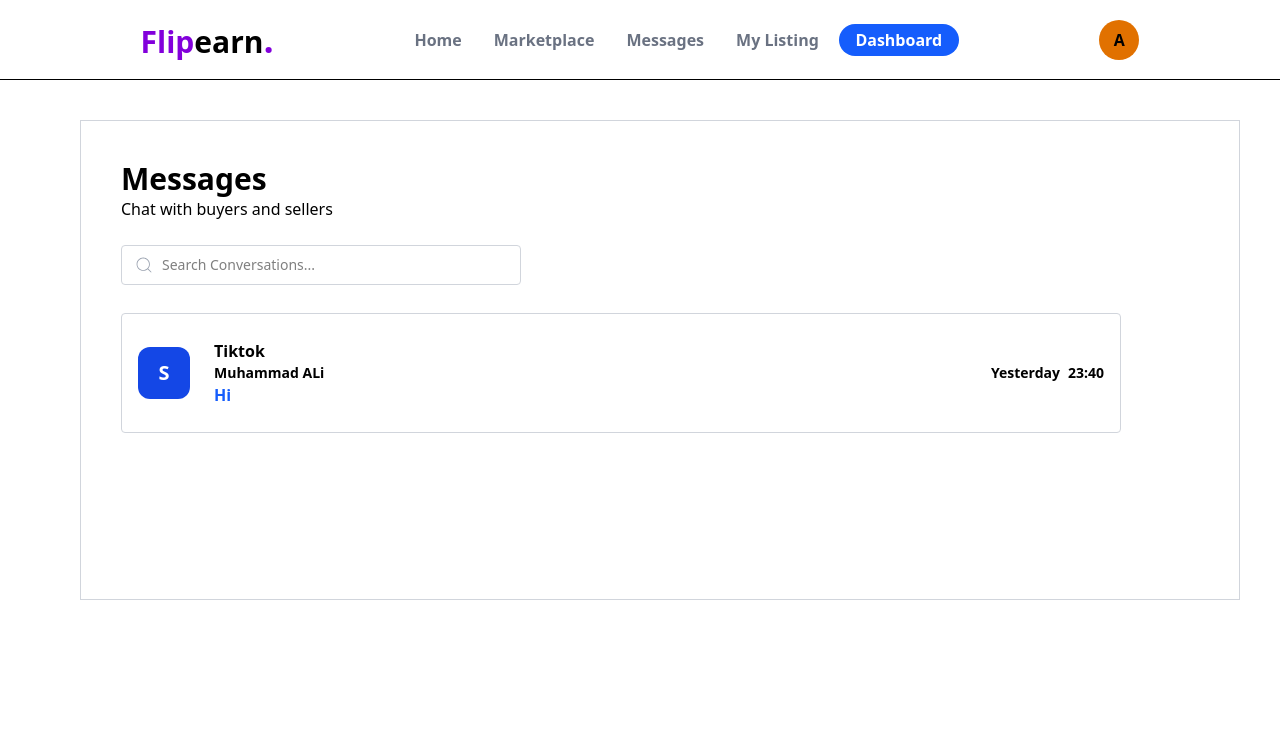
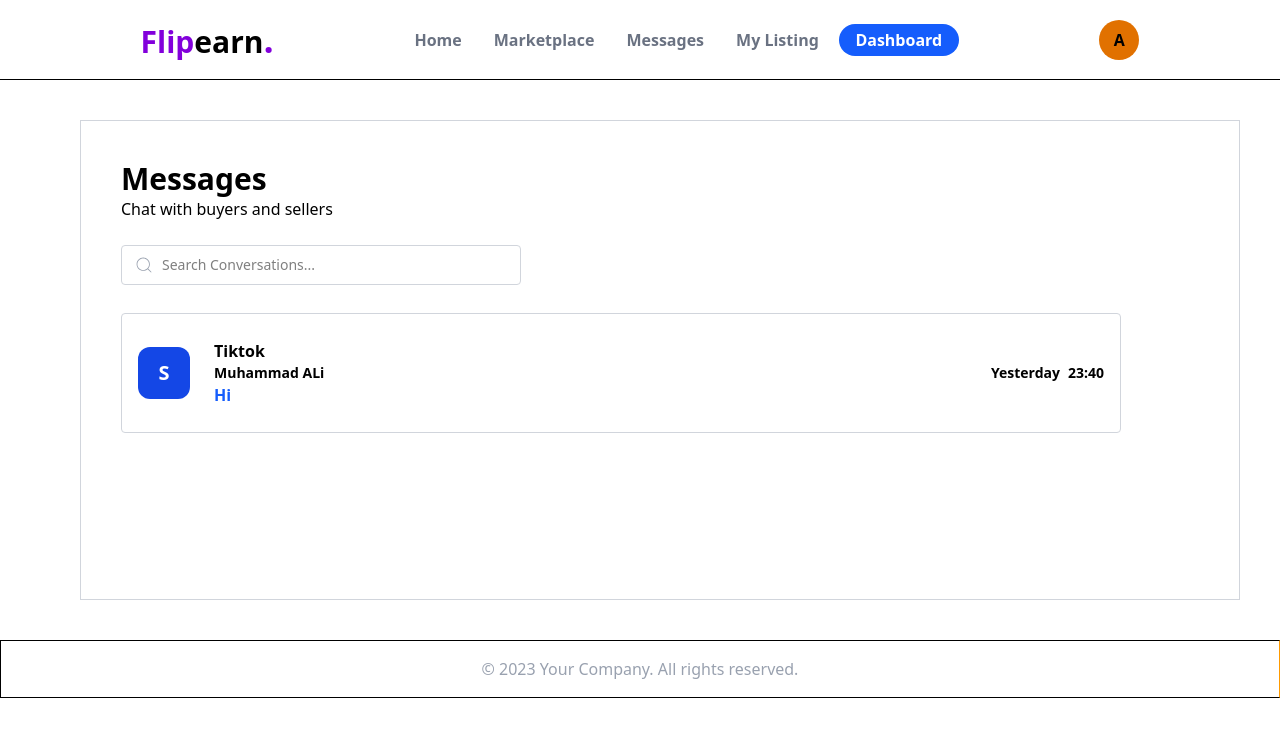
Before and after one commit to Azaz-shah/Flipi, a React (Vite) app in the folder Frontend/App/: page /messages in a window 1280 px wide. Shown: the top 736 px of the page. Built offline with nearby package versions, Linux system fonts and the light colour scheme.

Commit message:
Add the Footer

```diff
--- a/Frontend/App/src/App.jsx
+++ b/Frontend/App/src/App.jsx
@@ -2,6 +2,7 @@ import React from 'react'
 import "./index.css"
 import { Routes, Route } from "react-router-dom";
 import Navbar from './Components/Navbar'
+import Footer from './Components/Footer'
 import Home from './Components/Home';
 import MarketPlace from "./Components/MarketPlace"
 import MyListing from "./Components/MyListing"
@@ -20,7 +21,7 @@ const App = () => {
         <Route path="/addlisting" element={<AddListing />} />
         <Route path="/messages" element={<Messages />} />
       </Routes>
-
+      <Footer />
 
     </div>
   )
--- /dev/null
+++ b/Frontend/App/src/Components/Footer.jsx
@@ -0,0 +1,11 @@
+import React from "react"
+
+const Footer = () => {
+    return (
+        <div className="bg-white text-black flex items-center justify-center border border-e-amber-500 mt-3 p-4">
+            <p className="text-gray-400">&copy; 2023 Your Company. All rights reserved.</p>
+        </div>
+    )
+}
+
+export default Footer
--- a/Frontend/App/src/Components/MyListing.jsx
+++ b/Frontend/App/src/Components/MyListing.jsx
@@ -77,7 +77,7 @@ const MyListing = () => {
             </div>
 
             <div className="border border-gray-200 flex flex-row items-center  h-35 mt-7 w-260 ml-40">
-                <div className="bg-white border border-gray-200 rounded flex flex-row items-center justify-between p-4 h-15 w-70 ml-10">
+                <div className="bg-white border cursor-pointer border-gray-200 rounded flex flex-row items-center justify-between p-4 h-15 w-70 ml-10">
                     <div className="flex felx-row gap-2 items-center justify-center">
                         <MdOutlineAccountBalanceWallet className="text-2xl" />
                         <h1 className="text-lg font-semibold">Earned</h1>
@@ -87,7 +87,7 @@ const MyListing = () => {
                     </div>
                 </div>
 
-                <div className="bg-white border border-gray-200 rounded flex flex-row items-center justify-between p-4 h-15 w-70 ml-10">
+                <div className="bg-white border cursor-pointer border-gray-200 rounded flex flex-row items-center justify-between p-4 h-15 w-70 ml-10">
                     <div className="flex felx-row gap-2 items-center justify-center">
                         <PiHandWithdraw className="text-2xl" />
                         <h1 className="text-lg font-semibold">Withdrawn</h1>
@@ -97,7 +97,7 @@ const MyListing = () => {
                     </div>
                 </div>
 
-                <div className="bg-white border border-gray-200 rounded flex flex-row items-center justify-between p-4 h-15 w-70 ml-10">
+                <div className="bg-white border cursor-pointer border-gray-200 rounded flex flex-row items-center justify-between p-4 h-15 w-70 ml-10">
                     <div className="flex felx-row gap-2 items-center justify-center">
                         <CgUnavailable className="text-2xl" />
                         <h1 className="text-lg font-semibold">Avaliable</h1>
```
